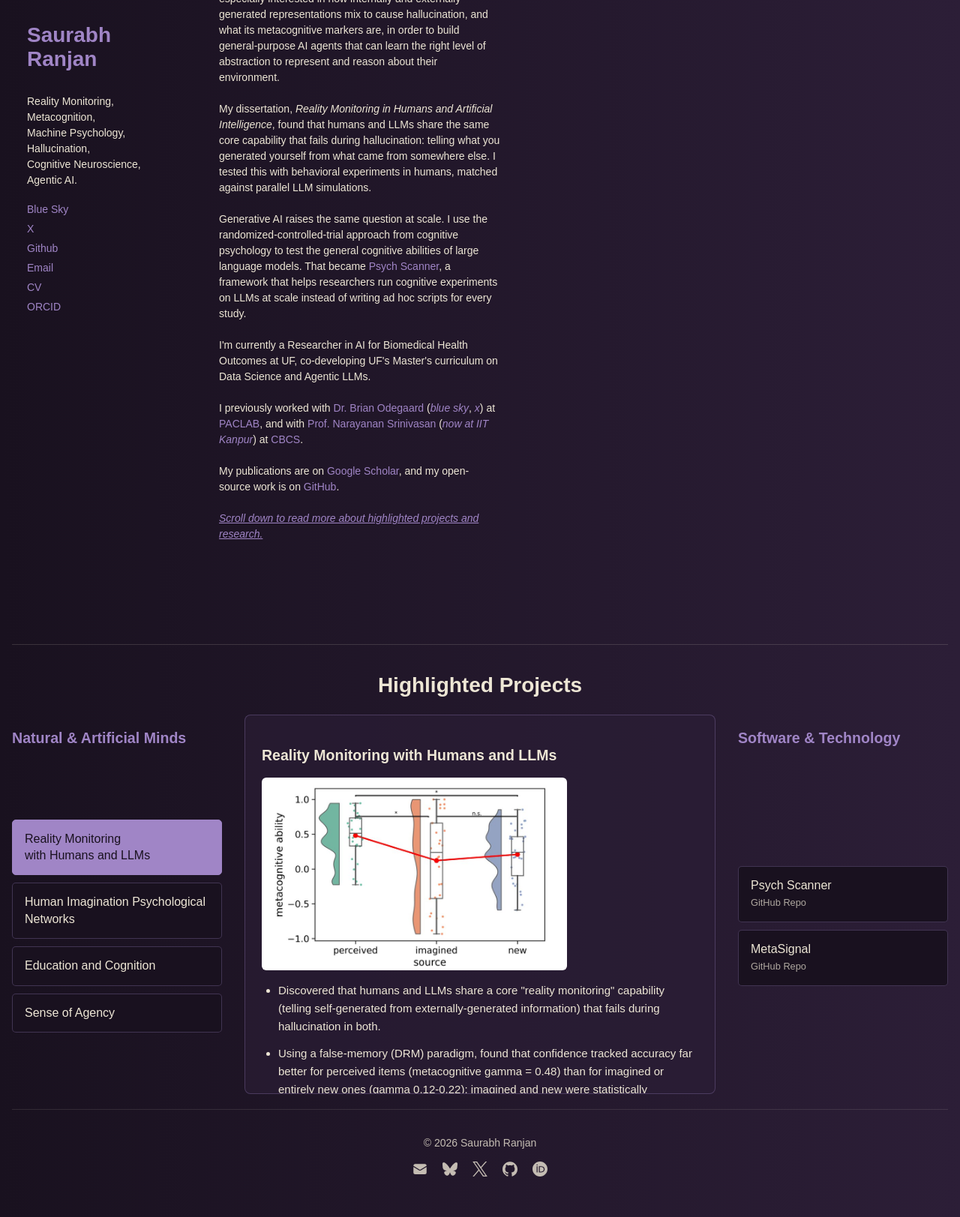
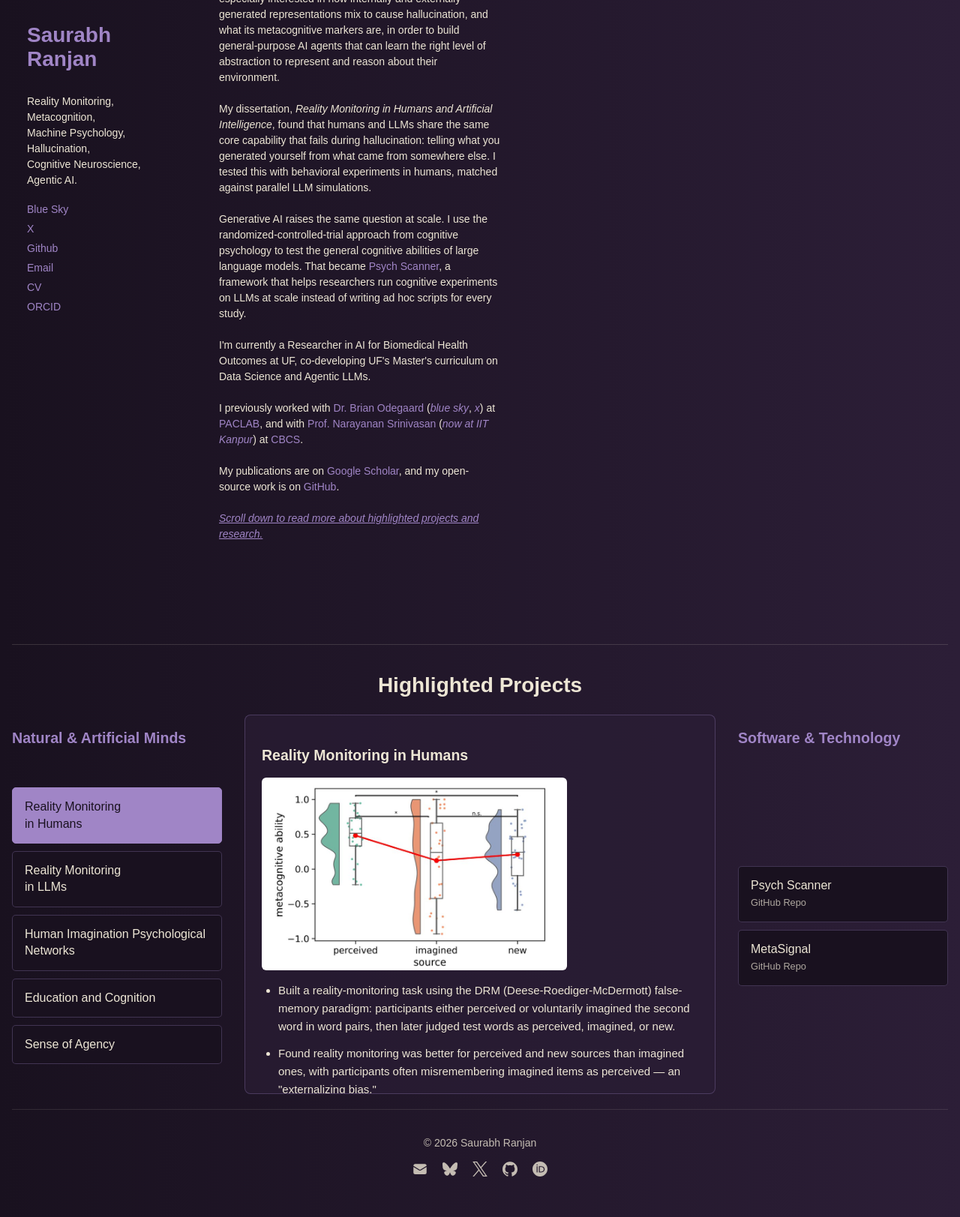
Before and after one commit to saurabhr/saurabhr.github.io, a Jekyll site: the page built from index.html, in a window 1280 px wide, cut to the strip 251-1874 px from the top of the page. Shown: the whole strip at 75% size. Built offline with Jekyll 4.4.1, drawn with Linux system fonts in a browser that asks for light colours.

Commit message:
Update index.html

```diff
--- a/index.html
+++ b/index.html
@@ -96,7 +96,8 @@ title: Saurabh Ranjan | Cognitive Neuroscience & AI Research
     <div class="projects-col">
       <h3>Natural &amp; Artificial Minds</h3>
       <div class="proj-list">
-        <button class="proj-btn active" data-proj="reality-monitoring">Reality Monitoring<br>with Humans and LLMs</button>
+        <button class="proj-btn active" data-proj="reality-monitoring-human">Reality Monitoring<br>in Humans</button>
+        <button class="proj-btn" data-proj="reality-monitoring-llm">Reality Monitoring<br>in LLMs</button>
         <button class="proj-btn" data-proj="imagination">Human Imagination Psychological Networks</button>
         <button class="proj-btn" data-proj="education">Education and Cognition</button>
         <button class="proj-btn" data-proj="agency">Sense of Agency</button>
@@ -105,17 +106,28 @@ title: Saurabh Ranjan | Cognitive Neuroscience & AI Research
 
     <div class="projects-detail">
 
-      <div class="proj-content active" id="reality-monitoring">
-        <h3>Reality Monitoring with Humans and LLMs</h3>
+      <div class="proj-content active" id="reality-monitoring-human">
+        <h3>Reality Monitoring in Humans</h3>
         <img src="assets/images/projects/reality-monitoring-metacognition.jpg" alt="Raincloud plot showing metacognitive ability (confidence tracking accuracy) is much higher for perceived items than for imagined or new items">
         <ul>
-          <li>Discovered that humans and LLMs share a core "reality monitoring" capability (telling self-generated from externally-generated information) that fails during hallucination in both.</li>
-          <li>Using a false-memory (DRM) paradigm, found that confidence tracked accuracy far better for perceived items (metacognitive gamma = 0.48) than for imagined or entirely new ones (gamma 0.12-0.22); imagined and new were statistically indistinguishable from each other.</li>
-          <li>Ran behavioral experiments with 100+ human participants matched against LLM simulations, producing standardized human–LLM benchmarking pipelines.</li>
-          <li>Identified a dissociation between single-trial and conversation-memory regimes in LLMs that inverts source-attribution accuracy, with direct implications for how clinical AI assistants should manage chart history and cited evidence.</li>
-          <li>Published in <i>Neuroscience Research</i> (2024); extended this into "Reality Monitoring in Large Language Models: Self-Knowledge That Transforms with Conversation Memory" (with Konstantina Sokratous and Brian Odegaard), posted as a preprint in July 2026.</li>
+          <li>Built a reality-monitoring task using the DRM (Deese-Roediger-McDermott) false-memory paradigm: participants either perceived or voluntarily imagined the second word in word pairs, then later judged test words as perceived, imagined, or new.</li>
+          <li>Found reality monitoring was better for perceived and new sources than imagined ones, with participants often misremembering imagined items as perceived &mdash; an "externalizing bias."</li>
+          <li>Found metacognitive ability (confidence tracking accuracy) was highest for perceived items (gamma = 0.48) versus imagined or new ones (gamma 0.12-0.22), which were statistically indistinguishable from each other.</li>
+          <li>Published as "Reality Monitoring and Metacognitive Judgments in a False-Memory Paradigm," <i>Neuroscience Research</i> (2024).</li>
         </ul>
-        <p class="proj-links"><a href="https://github.com/saurabhr/LLM-RM" target=_blank>GitHub: LLM-RM</a> &middot; <a href="https://github.com/saurabhr/predict_perception_imagination_tgm" target=_blank>GitHub: predict_perception_imagination_tgm</a> &middot; <a href="https://arxiv.org/abs/2607.23927" target=_blank>Preprint (arXiv)</a> &middot; <a href="https://scholar.google.com/citations?user=bzE80XYAAAAJ&hl=en" target=_blank>Papers</a></p>
+        <p class="proj-links"><a href="https://github.com/saurabhr/predict_perception_imagination_tgm" target=_blank>GitHub: predict_perception_imagination_tgm</a> &middot; <a href="https://scholar.google.com/citations?user=bzE80XYAAAAJ&hl=en" target=_blank>Papers</a></p>
+      </div>
+
+      <div class="proj-content" id="reality-monitoring-llm">
+        <h3>Reality Monitoring in LLMs</h3>
+        <ul>
+          <li>Tested whether six LLMs (Gemma3-12B/27B and their quantization-aware variants, Llama3.3-70B, Llama4-16x17B) show reality monitoring, adapting the same DRM-based paradigm and materials used in the human study.</li>
+          <li>Experiment 1 (single-trial): self-generated items reached ceiling accuracy across all models regardless of memory condition, while externally-provided items showed substantial variability.</li>
+          <li>Experiment 2 (episodic delay): that pattern reversed once a memory delay removed the single-turn shortcut &mdash; mean accuracy fell to 66% for perceived items and 48% for imagined items.</li>
+          <li>Found that corrective feedback restructures how source evidence maps to confidence differently across architectures &mdash; some models swap their internal/external judgments entirely, others gain accuracy while confidence decouples from correctness &mdash; relevant to clinical AI assistants that need to track not just what they know but where it came from over long conversations.</li>
+          <li>Published as "Reality Monitoring in Large Language Models: Self-Knowledge That Transforms with Conversation Memory" (with Konstantina Sokratous and Brian Odegaard), preprint, July 2026.</li>
+        </ul>
+        <p class="proj-links"><a href="https://github.com/saurabhr/LLM-RM" target=_blank>GitHub: LLM-RM</a> &middot; <a href="https://arxiv.org/abs/2607.23927" target=_blank>Preprint (arXiv)</a></p>
       </div>
 
       <div class="proj-content" id="imagination">
```
